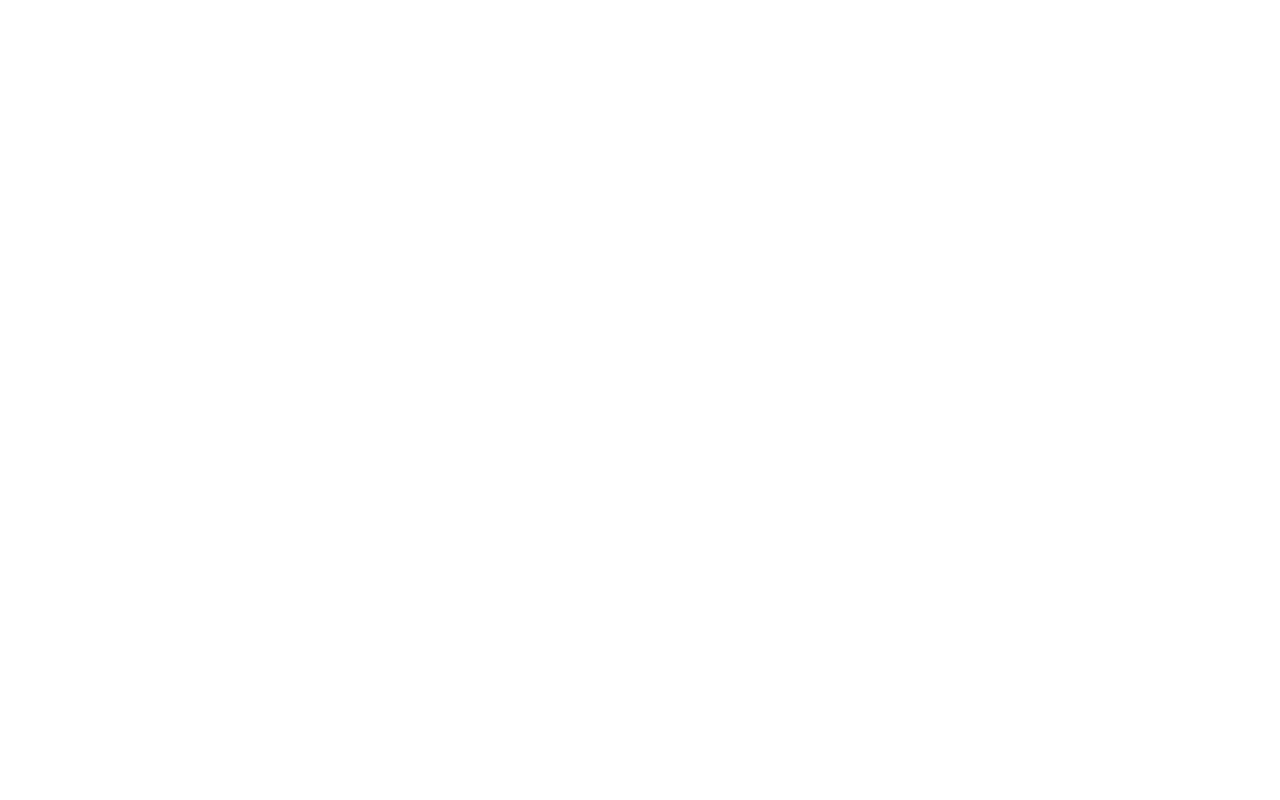
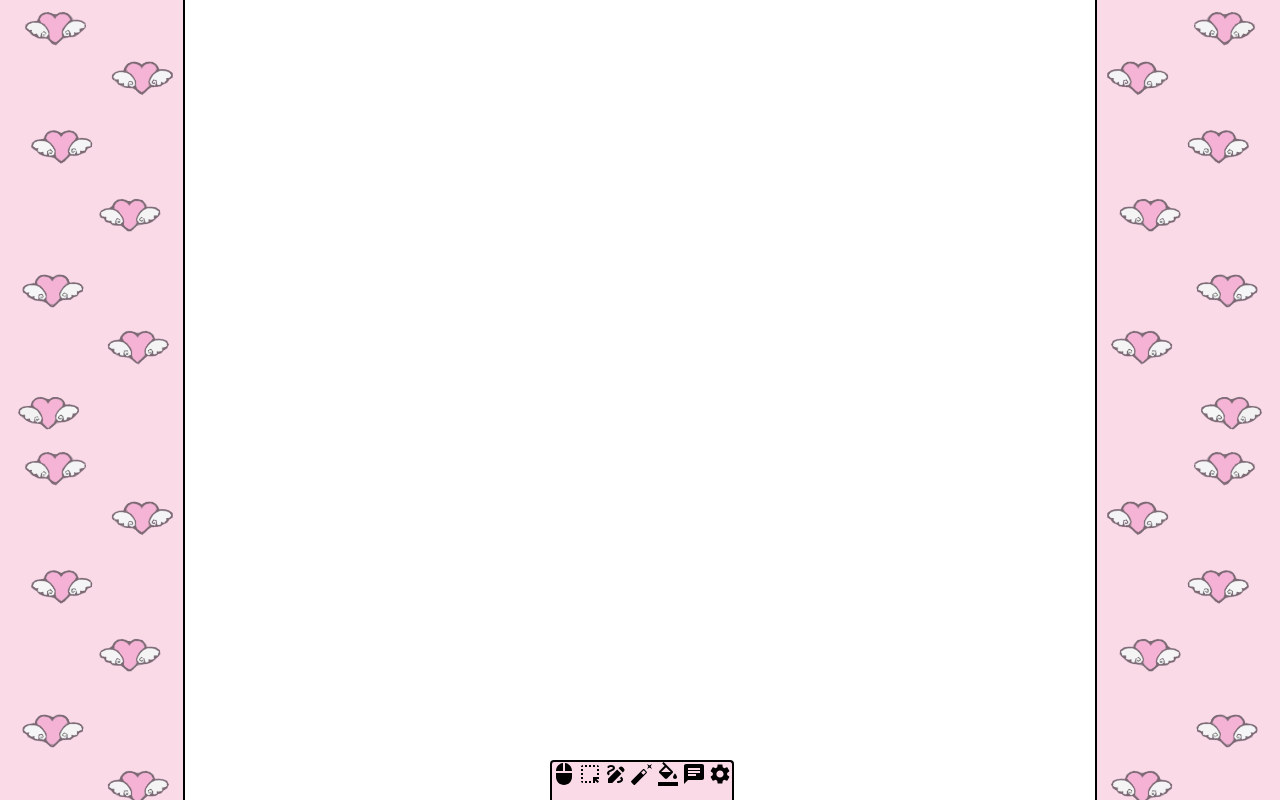
Before and after one commit to zekeey/jsprojects, a plain HTML site: page canvasapp/index.html in a window 1280 px wide. Drawn offline with Linux system fonts and the light colour scheme.

Commit message:
updated application significantly.
- tool bar added
- borders correctly aligned
- on hover effect added

```diff
--- a/canvasapp/index.html
+++ b/canvasapp/index.html
@@ -8,16 +8,35 @@
     <link rel="stylesheet" href="style.css">
 </head>
 <body>
-    <p>ABCBAISBDISABDIBASIDBISABDIASBIDBASIDa</p>
-    <canvas>a</canvas>
-    <div>hEY THERE</div>
-    <li>
-        <ul>hey</ul>
-        <ul>hey</ul>
-        <ul>hey</ul>
-        <ul>hey</ul>
-        <ul>hey</ul>
-        <ul>hey</ul>
-    </li>
+    <div class="grid-container">
+        <div class="border left"></div>
+        <div class="border right"></div>
+        <div class="canvas-wrapper">
+
+            <canvas></canvas>
+            <div class="hotbar">
+                <div class="tool one">
+                    <embed src="/images/mouse.svg" alt=""></embed>
+                </div>
+                <div class="tool two">
+                    <embed src="/images/highlight.svg" alt=""></embed>
+                </div>
+                <div class="tool three">
+                    <embed src="/images/draw.svg" alt=""></embed>
+                </div>
+                <div class="tool four">
+                    <embed src="/images/erase.svg" alt=""></embed>
+                </div>
+                <div class="tool five">
+                    <embed src="/images/bucket.svg" alt=""></embed>
+                </div>
+                <div class="tool six">
+                    <embed src="/images/chat.svg" alt=""></embed>
+                </div>
+                <div class="tool seven">
+                    <embed src="/images/settings.svg" alt=""></embed>
+                </div>
+            </div>
+
 </body>
 </html>
--- a/canvasapp/style.css
+++ b/canvasapp/style.css
@@ -1,10 +1,92 @@
-canvas {
-    background-color: #fff;
+html, body {margin: 0; height: 100%; overflow: hidden}
+/** hotbar **/
+
+.hotbar-wrapper {
+    grid-row-start: 1;
+    grid-column-start: 2;
+}
+
+.hotbar {
+    display: flex;
+    flex-direction: row;
+    height: 6vh;
+    width: 180px;
+    background-color: #fadae7;
+    position: fixed;
+    z-index: 1;
+    border: solid 2px;
+    border-bottom: none;
+    border-radius: 4px;
+    top: 98%;
+    left: 50%;
+    justify-content: space-between;
+    margin-top: -3vh;
+    margin-left: -90px;
+
+}
+
+.tool {
+    position: relative;
+    border: solid 2px;
+    border-top: none;
+}
+
+.tool:hover {
+    background-color: #c7aeb8;
+    border: 4px outset;
+    border-color: rgb(234, 10, 62);
+}
+
+.tool svg {
     width: 100%;
     height: 100%;
-    position: absolute;
-    top: 0;
-    left: 0;
-    border-image: url('images/hellokittybg.jpg') 30;
-    border-image-source: url('images/hellokittybg.jpg') 30;
 }
+
+.tool.one {
+    justify-self: flex-start;
+}
+
+.tool.seven {
+    justify-self: flex-end;
+}
+
+.tool.one, .tool.two, .tool.three, .tool.four, .tool.five, .tool.six, .tool.seven{
+    border-right: none;
+    border-left: none;
+}
+
+/** grid **/
+.grid-container {
+    display: grid;
+    grid-template-columns: 1fr 5fr 1fr;
+    margin: 0;
+}
+/** canvas **/
+.canvas-wrapper {
+    border: solid 2px;
+    border-top: none;
+    border-bottom: none;
+}
+
+canvas {
+    grid-row-start: 1;
+    grid-column-start: 2;
+    height: 100%;
+    width: 100%;
+}
+/** border **/
+.border {
+    height: 100vh;
+    background-size:contain;
+    grid-row-start: 1;
+}
+
+.border.left {
+    grid-column-start: 1;
+    background-image: url("/images/borderleft.png");
+}
+
+.border.right {
+    grid-column-start: 3;
+    background-image: url("/images/borderright.png");
+}
```
Also changed, not shown: canvasapp/images/borderleft.png (added), canvasapp/images/borderright.png (added), canvasapp/images/bucket.svg (added), canvasapp/images/chat.svg (added), canvasapp/images/draw.svg (added), canvasapp/images/erase.svg (added), canvasapp/images/hellokittybg2.jpg (added), canvasapp/images/highlight.svg (added), canvasapp/images/mouse.svg (added), canvasapp/images/settings.svg (added), canvasapp/images/star.svg (added).
